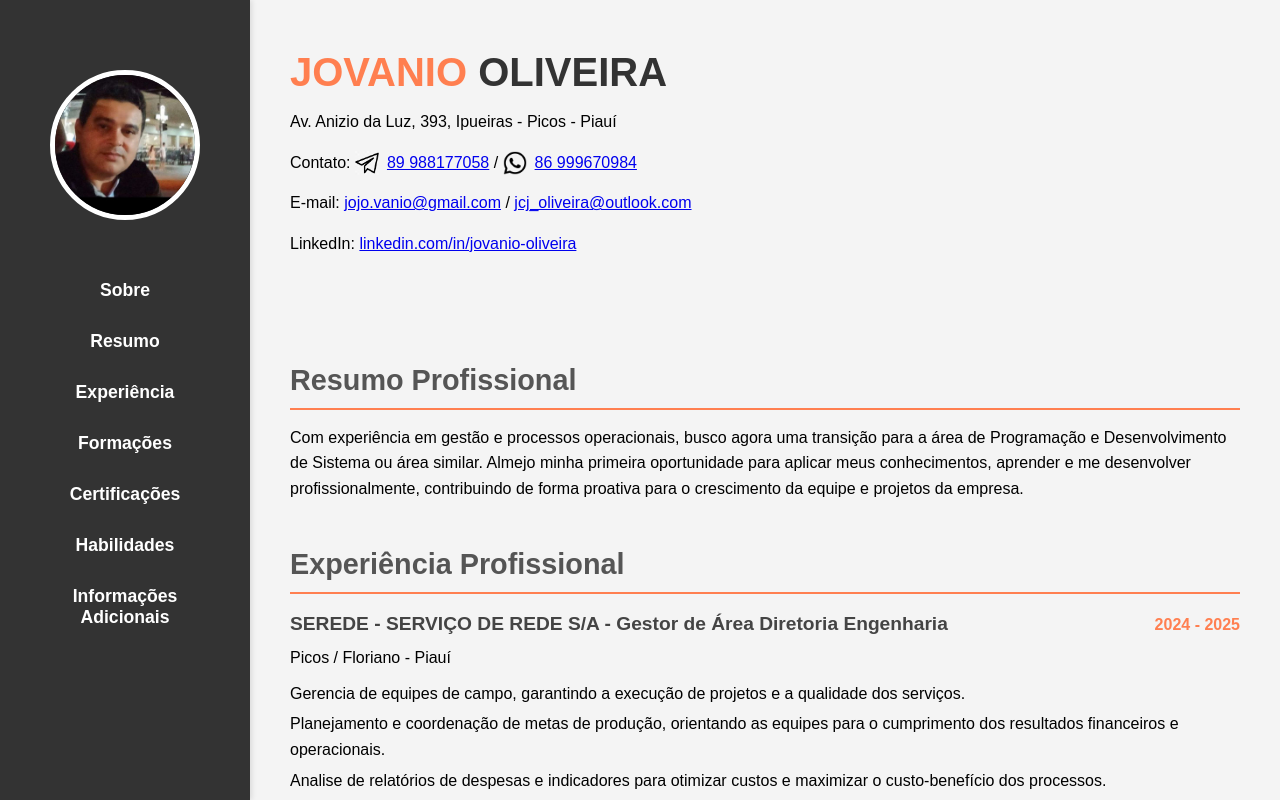
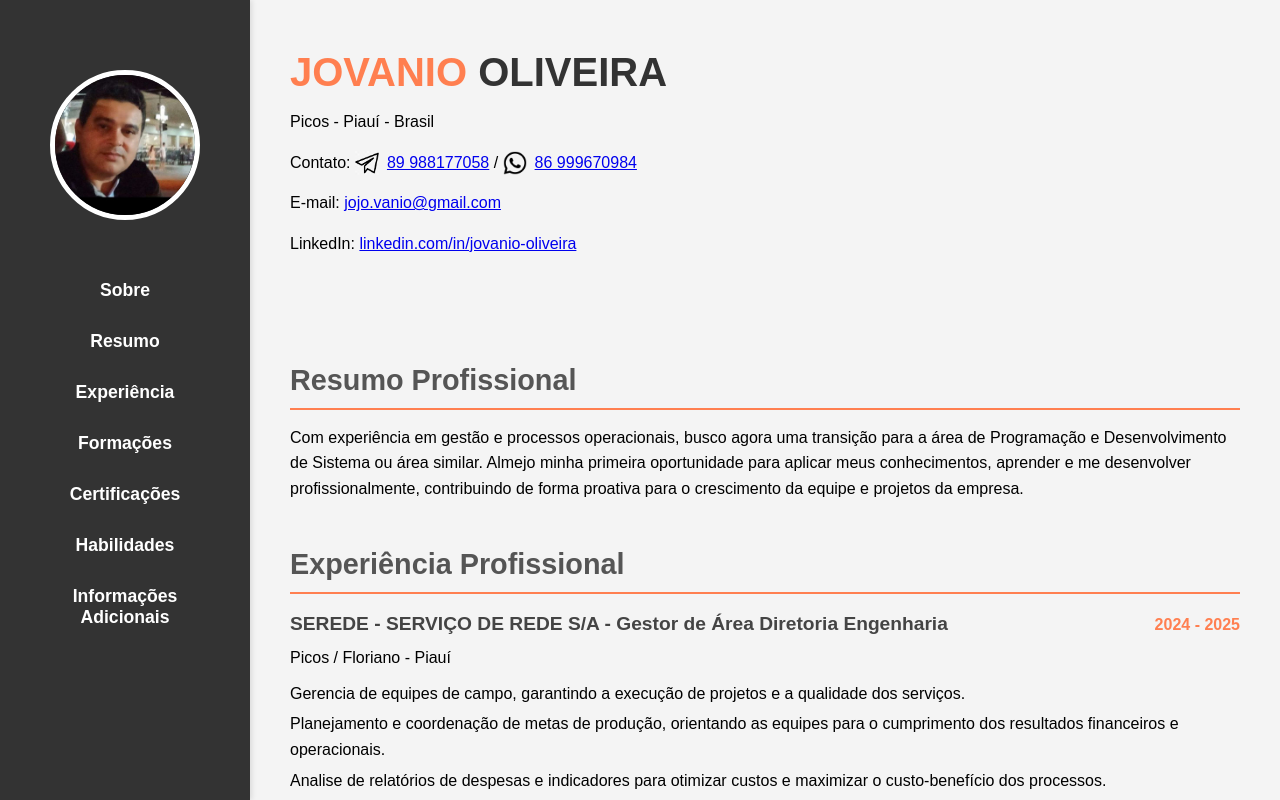
Before and after one commit to JovanioOliveira/JovanioOliveira.github.io, a plain HTML site: page index.html in a window 1280 px wide. Shown: the top 800 px of the page. Drawn offline with Linux system fonts and the light colour scheme.

Commit message:
Abreviação Endereço/Email - Retirado excesso

```diff
--- a/index.html
+++ b/index.html
@@ -29,7 +29,7 @@
                 <h1 class="titulo">JOVANIO<span> OLIVEIRA</span> </h1>
                     <ul>
                         <li>
-                            <p>Av. Anizio da Luz, 393, Ipueiras - Picos - Piauí</p>
+                            <p>Picos - Piauí - Brasil</p>
                         </li>
                         <li>
                             <p>
@@ -44,8 +44,7 @@
                             <p>
                                 E-mail:
                                 <a href="mailto:jojo.vanio@gmail.com">jojo.vanio@gmail.com</a>
-                                /
-                                <a href="mailto: jcj_oliveira@outlook.com">jcj_oliveira@outlook.com</a>
+
                             </p>
                         </li>
                         <li>
```
